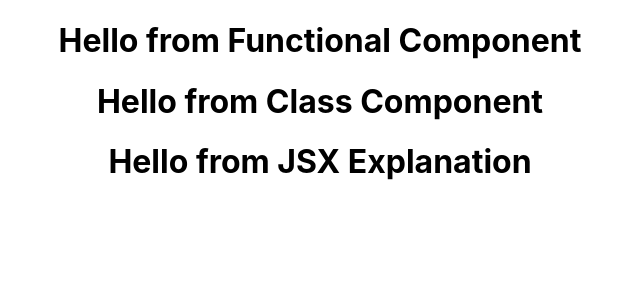
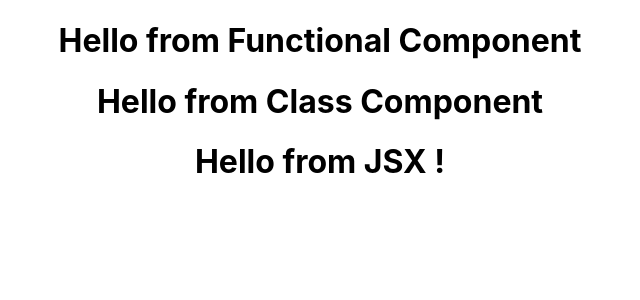
Before and after one commit to Asmaathabet/react-js-course, a React (Create React App) app: page / in a window 1280 px wide. Shown: the top 300 px of the page, without its empty margins (320-960 px from the left). Built offline with nearby package versions, Linux system fonts and the light colour scheme.

Commit message:
add createElement method to create jsx elements

```diff
--- a/src/components/Hello.js
+++ b/src/components/Hello.js
@@ -1,12 +1,14 @@
 import React from 'react';
 
 const Hello = () =>{
-    return (
-        //JSX
-        <div>
-            <h1> Hello from JSX Explanation</h1>
-        </div>
-    )
+    // return (
+    //     //JSX
+    //     <div>
+    //         <h1> Hello from JSX Explanation</h1>
+    //     </div>
+    // )
+
+    return React.createElement('div', null, React.createElement( 'h1', null, 'Hello from JSX !'))
 }
 
 export default Hello;
```
